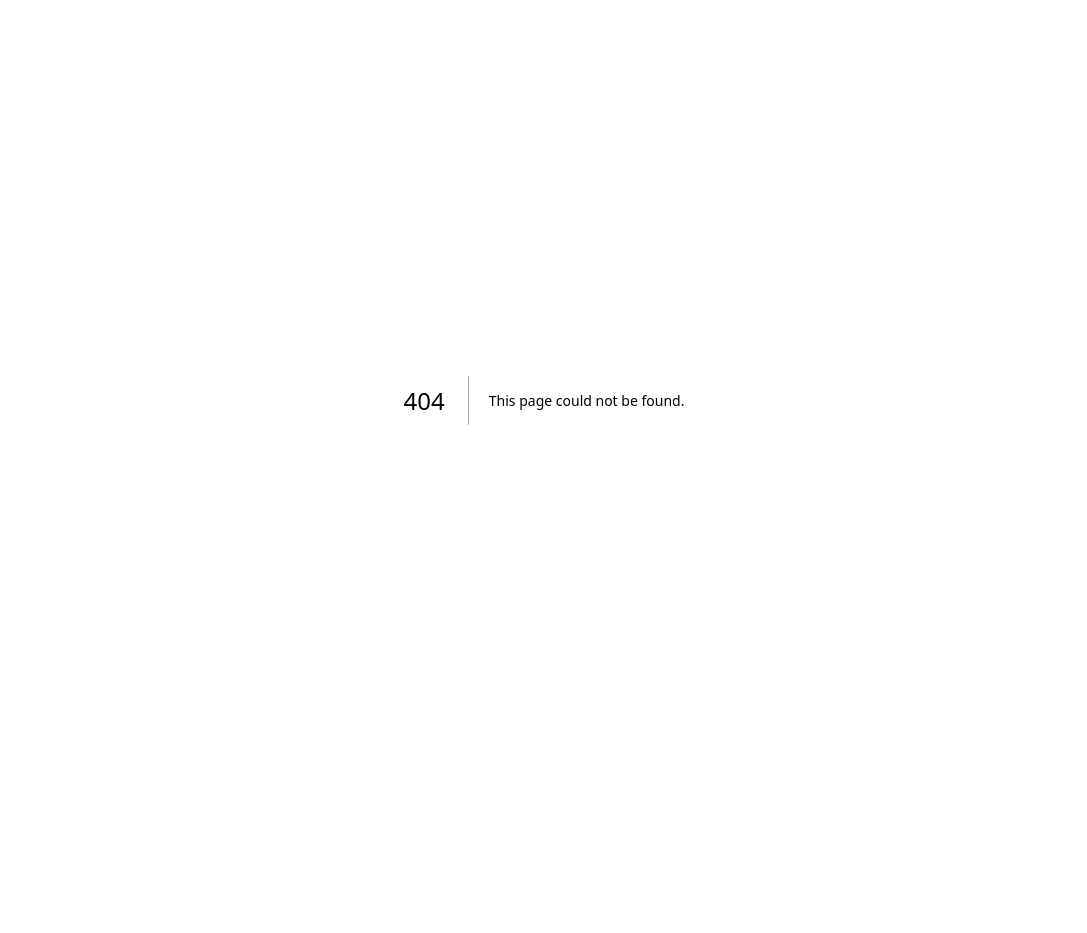
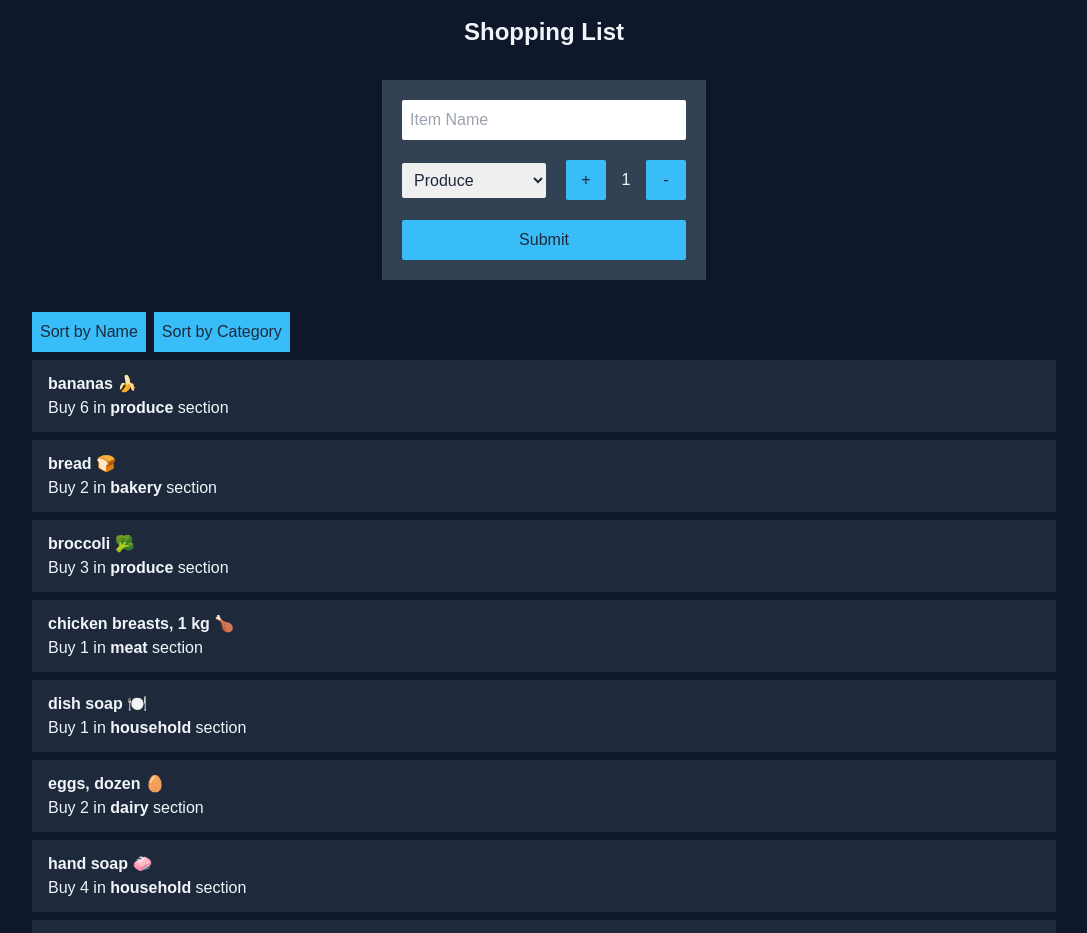
Before and after one commit to tylermeekel/cprg306-assignments, a Next.js app: page /week-7 in a window 1280 px wide. Before the commit this address had no page. Shown: the top 933 px of the page, without its empty margins (96-1183 px from the left). Before the commit the page ends 800 px from the top, so only its background shows below. Built offline with nearby package versions, Linux system fonts and the light colour scheme.

Commit message:
add week 7

```diff
--- a/app/page.js
+++ b/app/page.js
@@ -10,6 +10,7 @@
         <li className="underline text-cyan-600 hover:text-cyan-300"><Link href="/week-4">Week 4</Link></li>
         <li className="underline text-cyan-600 hover:text-cyan-300"><Link href="/week-5">Week 5</Link></li>
         <li className="underline text-cyan-600 hover:text-cyan-300"><Link href="/week-6">Week 6</Link></li>
+        <li className="underline text-cyan-600 hover:text-cyan-300"><Link href="/week-7">Week 7</Link></li>
       </ul>
     </main>
   );
--- /dev/null
+++ b/app/week-7/item-list.js
@@ -0,0 +1,43 @@
+"use client";
+
+import { useState } from "react";
+import Item from "./item";
+
+export default function ItemList({ items }) {
+    const [sortBy, setSortBy] = useState("name");
+
+    let itemsCopy = [...items];
+
+    function handleSortChange(e) {
+        e.preventDefault();
+        setSortBy(e.target.value);
+    }
+
+    return (
+        <div className="w-full">
+            <button
+                value={"name"}
+                onClick={handleSortChange}
+                className="bg-sky-400 text-slate-800 p-2 hover:bg-sky-500 mr-2"
+            >
+                Sort by Name
+            </button>
+            <button
+                value={"category"}
+                onClick={handleSortChange}
+                className="bg-sky-400 text-slate-800 p-2 hover:bg-sky-500"
+            >
+                Sort by Category
+            </button>
+            <ul>
+                {sortBy == "name"
+                    ? itemsCopy
+                          .sort((a, b) => a.name.localeCompare(b.name))
+                          .map((item) => <Item key={item.id} item={item} />)
+                    : itemsCopy
+                          .sort((a, b) => a.category.localeCompare(b.category))
+                          .map((item) => <Item key={item.id} item={item} />)}
+            </ul>
+        </div>
+    );
+}
--- /dev/null
+++ b/app/week-7/item.js
@@ -0,0 +1,13 @@
+export default function Item({ item }) {
+    let { name, quantity, category } = item;
+
+    return (
+        <li className="bg-slate-800 text-slate-100 px-4 py-3 mt-2">
+            <p className="font-bold">{name}</p>
+            <p>
+                Buy {quantity} in{" "}
+                <span className="font-semibold">{category}</span> section
+            </p>
+        </li>
+    );
+}
--- /dev/null
+++ b/app/week-7/items.json
@@ -0,0 +1,74 @@
+[
+    {
+      "id": "1h2GJKH12gkHG31h1H",
+      "name": "milk, 4 L 🥛",
+      "quantity": 1,
+      "category": "dairy"
+    },
+    {
+      "id": "2KJH3k2j3H1k2J3K1H",
+      "name": "bread 🍞",
+      "quantity": 2,
+      "category": "bakery"
+    },
+    {
+      "id": "3h2KJH3k2j3H1k2J3",
+      "name": "eggs, dozen 🥚",
+      "quantity": 2,
+      "category": "dairy"
+    },
+    {
+      "id": "4k2J3K1H2GJKH12gk",
+      "name": "bananas 🍌",
+      "quantity": 6,
+      "category": "produce"
+    },
+    {
+      "id": "5H1h1H2KJH3k2j3H",
+      "name": "broccoli 🥦",
+      "quantity": 3,
+      "category": "produce"
+    },
+    {
+      "id": "6H1k2J3K1H2GJKH1",
+      "name": "chicken breasts, 1 kg 🍗",
+      "quantity": 1,
+      "category": "meat"
+    },
+    {
+      "id": "7gkHG31h1H2KJH3k",
+      "name": "pasta sauce 🍝",
+      "quantity": 3,
+      "category": "canned goods"
+    },
+    {
+      "id": "8j3H1k2J3K1H2GJK",
+      "name": "spaghetti, 454 g 🍝",
+      "quantity": 2,
+      "category": "dry goods"
+    },
+    {
+      "id": "9H12gkHG31h1H2KJ",
+      "name": "toilet paper, 12 pack 🧻",
+      "quantity": 1,
+      "category": "household"
+    },
+    {
+      "id": "10H3k2j3H1k2J3K1",
+      "name": "paper towels, 6 pack",
+      "quantity": 1,
+      "category": "household"
+    },
+    {
+      "id": "11k2J3K1H2GJKH12",
+      "name": "dish soap 🍽️",
+      "quantity": 1,
+      "category": "household"
+    },
+    {
+      "id": "12GJKH12gkHG31h1",
+      "name": "hand soap 🧼",
+      "quantity": 4,
+      "category": "household"
+    }
+]
--- /dev/null
+++ b/app/week-7/new-item.js
@@ -0,0 +1,119 @@
+"use client";
+
+import { useState } from "react";
+
+export default function NewItem({ onAddItem }) {
+    const [quantity, setQuantity] = useState(1);
+    const [name, setName] = useState("");
+    const [category, setCategory] = useState("produce");
+
+    function generateID() {
+        let letters = "abcdefghijklmnopqrstuvwxyz";
+        let id = "";
+
+        for (let i = 0; i < 10; i++) {
+            let letterIndex = Math.floor(Math.random(letters.length));
+            id += letters[letterIndex];
+        }
+
+        return id;
+    }
+
+    function handleSubmit(event) {
+        event.preventDefault();
+
+        let item = {
+            id: generateID(),
+            name: name,
+            quantity: quantity,
+            category: category,
+        };
+
+        onAddItem(item);
+        setQuantity(1);
+        setName("");
+        setCategory("produce");
+    }
+
+    function onNameChange(event) {
+        setName(event.target.value);
+    }
+
+    function onCategoryChange(event) {
+        setCategory(event.target.value);
+    }
+
+    const increment = (event) => {
+        event.preventDefault();
+
+        if (quantity + 1 <= 20) {
+            setQuantity(quantity + 1);
+        }
+    };
+
+    const decrement = (event) => {
+        event.preventDefault();
+        if (quantity - 1 >= 1) {
+            setQuantity(quantity - 1);
+        }
+    };
+
+    return (
+        <form
+            onSubmit={handleSubmit}
+            className="flex gap-5 flex-col justify-center bg-slate-700 m-auto p-5 text-slate-800"
+        >
+            <div className=" w-full">
+                <input
+                    value={name}
+                    type="text"
+                    placeholder="Item Name"
+                    onChange={onNameChange}
+                    className="w-full p-2 rounded-sm"
+                />
+            </div>
+            <div className="flex gap-5 items-center">
+                <div>
+                    <select
+                        onChange={onCategoryChange}
+                        className="p-2 rounded-sm"
+                    >
+                        <option value="produce">Produce</option>
+                        <option value="dairy">Dairy</option>
+                        <option value="bakery">Bakery</option>
+                        <option value="meat">Meat</option>
+                        <option value="frozenFoods">Frozen Foods</option>
+                        <option value="cannedGoods">Canned Goods</option>
+                        <option value="dryGoods">Dry Goods</option>
+                        <option value="beverages">Beverages</option>
+                        <option value="snacks">Snacks</option>
+                        <option value="household">Household</option>
+                        <option value="other">Other</option>
+                    </select>
+                </div>
+                <div className="flex text-center items-center">
+                    <button
+                        onClick={increment}
+                        disabled={quantity == 20}
+                        className="h-10 w-10 bg-sky-400 rounded-sm"
+                    >
+                        +
+                    </button>
+                    <span className="w-10 align-middle text-slate-100">
+                        {quantity}
+                    </span>
+                    <button
+                        onClick={decrement}
+                        disabled={quantity == 1}
+                        className="h-10 w-10 bg-sky-400 rounded-sm"
+                    >
+                        -
+                    </button>
+                </div>
+            </div>
+            <button type="submit" className=" bg-sky-400 rounded-sm py-2">
+                Submit
+            </button>
+        </form>
+    );
+}
--- /dev/null
+++ b/app/week-7/page.js
@@ -0,0 +1,24 @@
+"use client";
+
+import ItemList from "./item-list";
+import NewItem from "./new-item";
+import itemsData from "./items.json";
+import { useState } from "react";
+
+export default function Page() {
+    const [items, setItems] = useState(itemsData);
+
+    function handleAddItem(item) {
+        setItems([item, ...items]);
+    }
+
+    return (
+        <main className=" bg-slate-900 py-4 px-32 flex flex-col gap-8">
+            <h1 className="text-2xl text-slate-100 font-extrabold text-center">
+                Shopping List
+            </h1>
+                <NewItem onAddItem={handleAddItem} />
+                <ItemList items={items} />
+        </main>
+    );
+}
```
